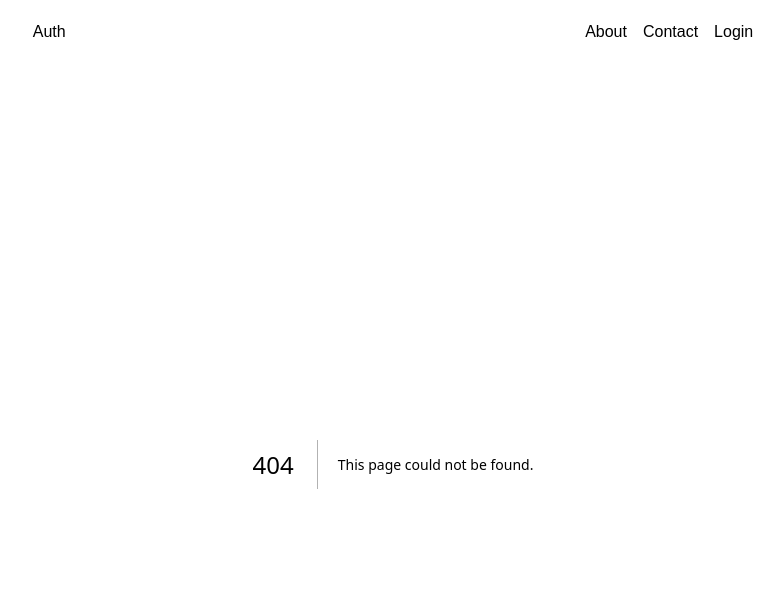
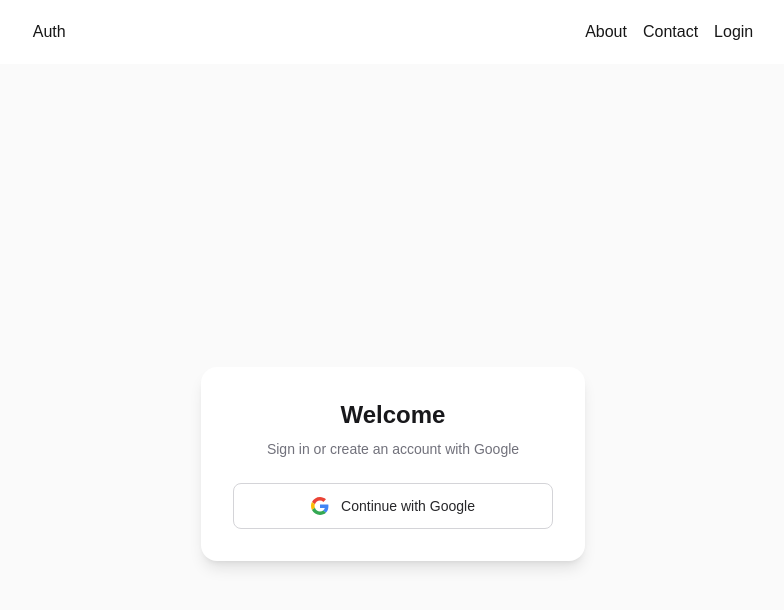
Before and after one commit to SohanAchhami54/Nextjs_Series, a Next.js app in the folder authentication/: page /login in a window 1280 px wide. Before the commit this address had no page. Shown: the top 610 px of the page, without its empty margins (247-1031 px from the left). Built offline with nearby package versions, Linux system fonts and the light colour scheme.

Commit message:
feat(auth): implement google OAuth login with supabase

```diff
--- /dev/null
+++ b/authentication/src/app/login/page.js
@@ -0,0 +1,65 @@
+  "use client";
+
+  import { useState } from "react";
+  import { createClient } from "@/lib/supabase/client";
+
+  export default function LoginPage() {
+    const [loading, setLoading] = useState(false);
+    const [error, setError] = useState(null);
+
+    async function handleGoogleLogin() {
+      setLoading(true);
+      setError(null);
+
+      const supabase = createClient();
+      //the client generates a secret code_verifier and stores in a cookie. It sends only a hashed
+      //version, the code challenge, to supabase.
+      const { error } = await supabase.auth.signInWithOAuth({
+        provider: "google",
+        options: {
+          redirectTo: `${window.location.origin}/auth/callback?next=/dashboard`,
+          queryParams: {
+            access_type: "offline",
+            prompt: "consent",
+          },
+        },
+      });
+
+      if (error) {
+        setError(error.message);
+        setLoading(false);
+      }
+      // On success the browser redirects to Google automatically
+    }
+
+    return (
+      <main className="flex min-h-screen items-center justify-center bg-zinc-50 px-4">
+        <div className="w-full max-w-sm rounded-2xl bg-white p-8 shadow-lg">
+          <h1 className="mb-2 text-center text-2xl font-semibold text-zinc-900">
+            Welcome
+          </h1>
+          <p className="mb-6 text-center text-sm text-zinc-500">
+            Sign in or create an account with Google
+          </p>
+
+          <button
+            onClick={handleGoogleLogin}
+            disabled={loading}
+            className="flex w-full items-center justify-center gap-3 rounded-lg border border-zinc-300 bg-white px-4 py-3 text-sm font-medium text-zinc-800 transition hover:bg-zinc-100 disabled:cursor-not-allowed disabled:opacity-60"
+          >
+            <svg width="18" height="18" viewBox="0 0 48 48" aria-hidden="true">
+              <path fill="#EA4335" d="M24 9.5c3.5 0 6.6 1.2 9.1 3.6l6.8-6.8C35.8 2.4 30.3 0 24 0 14.6 0 6.5 5.4 2.6 13.2l7.9 6.1C12.4 13.6 17.7 9.5 24 9.5z" />
+              <path fill="#4285F4" d="M46.5 24.5c0-1.6-.1-3.1-.4-4.5H24v9h12.7c-.6 3-2.3 5.5-4.8 7.2l7.6 5.9c4.4-4.1 7-10.1 7-17.6z" />
+              <path fill="#FBBC05" d="M10.5 28.7A14.5 14.5 0 0 1 9.5 24c0-1.6.3-3.2.8-4.7l-7.9-6.1A24 24 0 0 0 0 24c0 3.9.9 7.5 2.6 10.8l7.9-6.1z" />
+              <path fill="#34A853" d="M24 48c6.5 0 11.9-2.1 15.9-5.8l-7.6-5.9c-2.1 1.4-4.9 2.3-8.3 2.3-6.3 0-11.6-4.1-13.5-9.8l-7.9 6.1C6.5 42.6 14.6 48 24 48z" />
+            </svg>
+            {loading ? "Redirecting..." : "Continue with Google"}
+          </button>
+
+          {error && (
+            <p className="mt-4 text-center text-sm text-red-600">{error}</p>
+          )}
+        </div>
+      </main>
+    );
+  }
```
